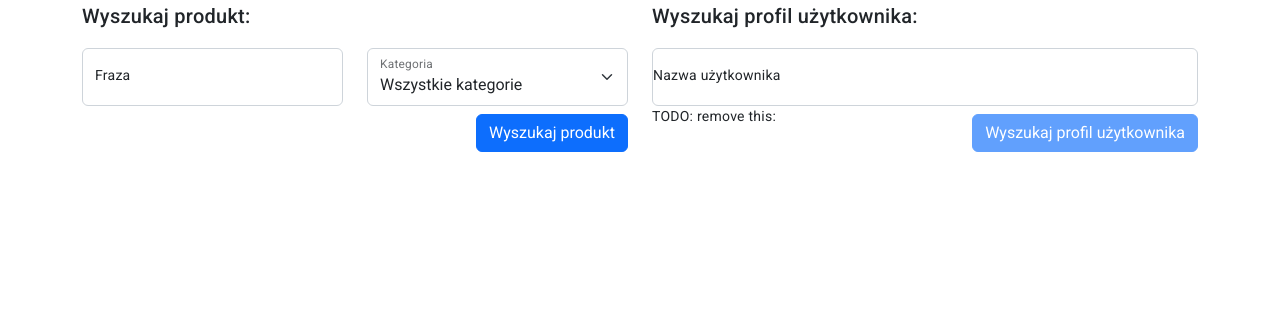
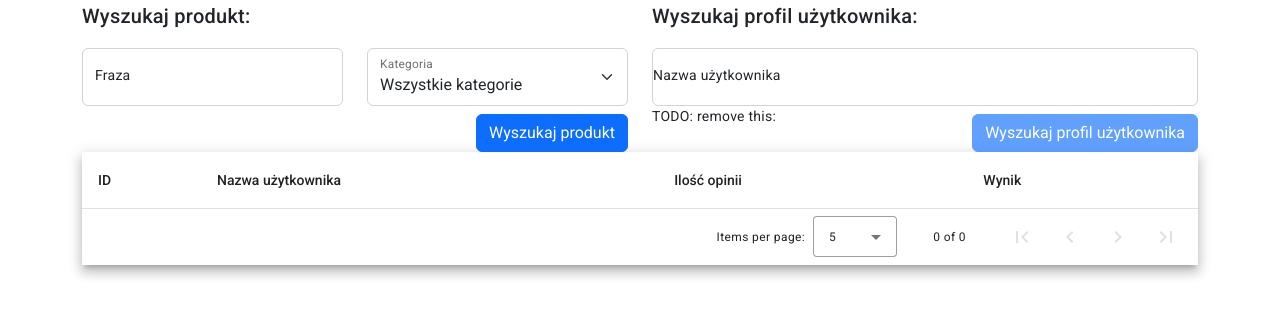
Before and after one commit to TGSK-ProjektIO/Projekcik, an Angular app: page / in a window 1280 px wide. Shown: the top 316 px of the page. Built offline with nearby package versions, Linux system fonts and the light colour scheme.

Commit message:
added sorting and pagination for profile search

```diff
--- a/src/app/wyszukiwanie/wyszukiwanie.component.html
+++ b/src/app/wyszukiwanie/wyszukiwanie.component.html
@@ -26,7 +26,7 @@
     <div class="col">
       <h2>Wyszukaj profil użytkownika:</h2>
       <div class="row">
-        <form (ngSubmit)="searchProducts()" #userForm="ngForm" class="form-floating">
+        <form (ngSubmit)="searchProfiles()" #userForm="ngForm" class="form-floating">
           <input type="text" class="form-control" id="phrase-user" placeholder="Nazwa użytkownika" [(ngModel)]="model.nickname" name="nickname" required>
           TODO: remove this: {{model.nickname}}
           <label for="phrase-user">Nazwa użytkownika</label>
@@ -36,7 +36,30 @@
       </div>
     </div>
   </div>
-  <ol class="list-group mt-2" *ngFor="let profile of searchedProfiles">
-    <li class="list-group-item">{{profile.nickname}}</li>
-  </ol>
+  <div class="mat-elevation-z8">
+    <table mat-table [dataSource]="dataSource" matSort>
+      <ng-container matColumnDef="userId">
+        <th mat-header-cell *matHeaderCellDef> ID </th>
+        <td mat-cell *matCellDef="let element">{{element.userId}}</td>
+      </ng-container>
+      <ng-container matColumnDef="nickname">
+        <th mat-header-cell *matHeaderCellDef mat-sort-header> Nazwa użytkownika </th>
+        <td mat-cell *matCellDef="let element">{{element.nickname}}</td>
+      </ng-container>
+      <ng-container matColumnDef="numberOfOpinions">
+        <th mat-header-cell *matHeaderCellDef mat-sort-header> Ilość opinii </th>
+        <td mat-cell *matCellDef="let element">{{element.numberOfOpinions}}</td>
+      </ng-container>
+      <ng-container matColumnDef="score">
+        <th mat-header-cell *matHeaderCellDef mat-sort-header> Wynik </th>
+        <td mat-cell *matCellDef="let element">{{element.score}}</td>
+      </ng-container>
+      <tr mat-header-row *matHeaderRowDef="columnsToDisplay"></tr>
+      <tr mat-row *matRowDef="let row; columns: columnsToDisplay"></tr>
+    </table>
+    <mat-paginator #paginator
+                   [pageSizeOptions]="[5, 10, 20]"
+                   showFirstLastButtons>
+    </mat-paginator>
+  </div>
 </div>
--- a/src/app/wyszukiwanie/wyszukiwanie.component.ts
+++ b/src/app/wyszukiwanie/wyszukiwanie.component.ts
@@ -1,24 +1,33 @@
-import { Component, OnInit } from '@angular/core';
+import { Component, OnInit, ViewChild, AfterViewInit } from '@angular/core';
 import { Profile } from "./Profile";
 import {ProfileSearch} from "./ProfileSearch";
+import {MatTableDataSource} from "@angular/material/table";
+import {MatPaginator} from "@angular/material/paginator";
+import {MatSort} from "@angular/material/sort";
 
 @Component({
   selector: 'app-wyszukiwanie',
   templateUrl: './wyszukiwanie.component.html',
   styleUrls: ['./wyszukiwanie.component.css']
 })
-export class WyszukiwanieComponent implements OnInit {
+export class WyszukiwanieComponent implements AfterViewInit {
   model = new Profile(0, "", 0, 0);
   profileSearch = new ProfileSearch();
   searchedProfiles: Profile[] = [];
-  constructor(
+  columnsToDisplay: string[] = ['userId', 'nickname', 'numberOfOpinions', 'score']
+  dataSource: MatTableDataSource<Profile> = new MatTableDataSource<Profile>(this.searchedProfiles);
+  constructor() {}
+  @ViewChild(MatPaginator) paginator: MatPaginator;
+  @ViewChild(MatSort) sort: MatSort;
 
-  ) {}
-
-  ngOnInit(): void {
+  ngAfterViewInit() {
+    this.dataSource.paginator = this.paginator;
+    this.dataSource.sort = this.sort;
   }
 
-  searchProducts() {
+  searchProfiles() {
     this.searchedProfiles = this.profileSearch.getSearchResults(this.model.nickname);
+    this.dataSource.data = this.searchedProfiles;
+    console.log(this.dataSource);
   }
 }
--- a/tsconfig.json
+++ b/tsconfig.json
@@ -15,6 +15,7 @@
     "downlevelIteration": true,
     "experimentalDecorators": true,
     "moduleResolution": "node",
+    "strictPropertyInitialization": false,
     "importHelpers": true,
     "target": "ES2022",
     "module": "es2020",
```
Also changed, not shown: src/app/app.module.ts (+12 -6 lines).
